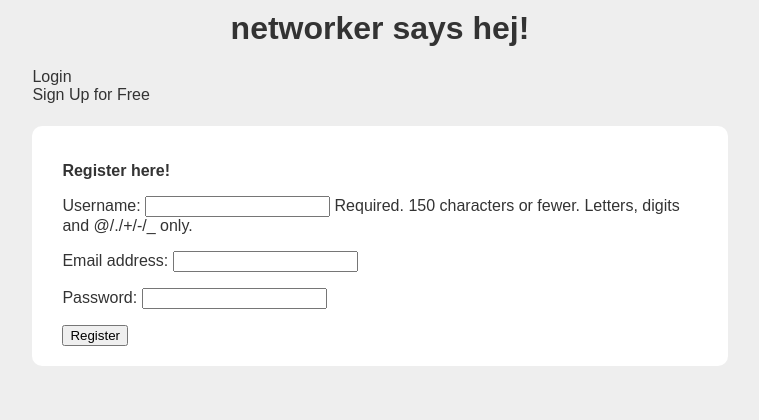
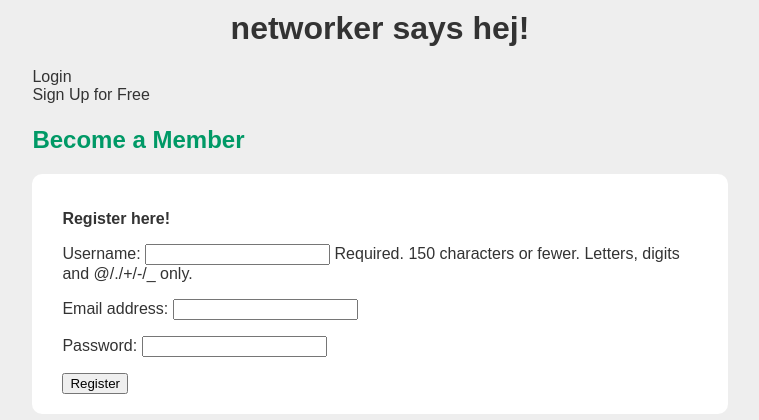
Before and after one commit to williamsmichael/networker, a Django app: page /register/ in a window 1280 px wide. Shown: the top 420 px of the page, without its empty margins (260-1019 px from the left). Run offline with Django 3.2, Linux system fonts and the light colour scheme.

Commit message:
modifies h2

```diff
--- a/networker/user/templates/user/register.html
+++ b/networker/user/templates/user/register.html
@@ -6,6 +6,8 @@
 {# {% block heading %} Networker Registeration {% endblock %} #}
 
 {% block content %}
+
+<h2>Become a Member</h2>
 
 <div>
 
```
